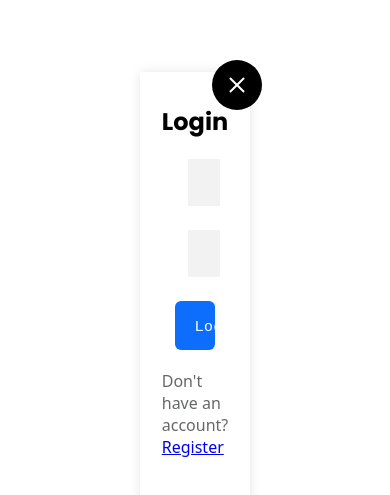
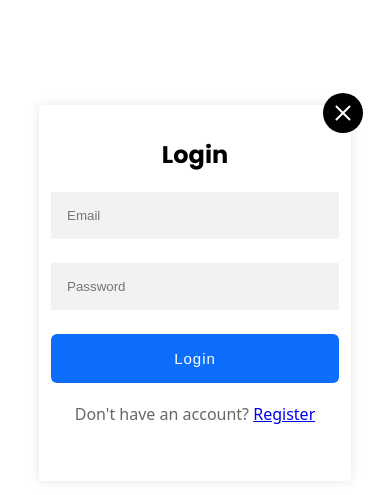
Before and after one commit to nguyenphuong29082004/HIT15_REACT_2025, a React (Vite) app in the folder week1/: page /login in a window 390 px wide. Shown: the part 129-624 px from the top of the page. Built offline with nearby package versions, Linux system fonts and the light colour scheme.

Commit message:
responsive_form

```diff
--- a/week1/src/Responsive.css
+++ b/week1/src/Responsive.css
@@ -15,8 +15,9 @@
   .session {
     padding: 100px 60px;
   }
-  .register {
-    height: 32vh;
+  .login,
+  .register2 {
+    width: 50%;
   }
 }
 
@@ -111,7 +112,20 @@
   .footer {
     padding: 40px 0px;
   }
-  .footer__menu a, .footer__menu p  {
+  .footer__menu a,
+  .footer__menu p {
     font-size: 12px;
+  }
+  .register2,
+  .login {
+    width: 80%;
+    padding: 2rem 12px;
+    h2 {
+      font-size: 24px;
+    }
+    .wrapper .close {
+      width: 40px;
+      height: 40px;
+    }
+  }
 }
-}
```
